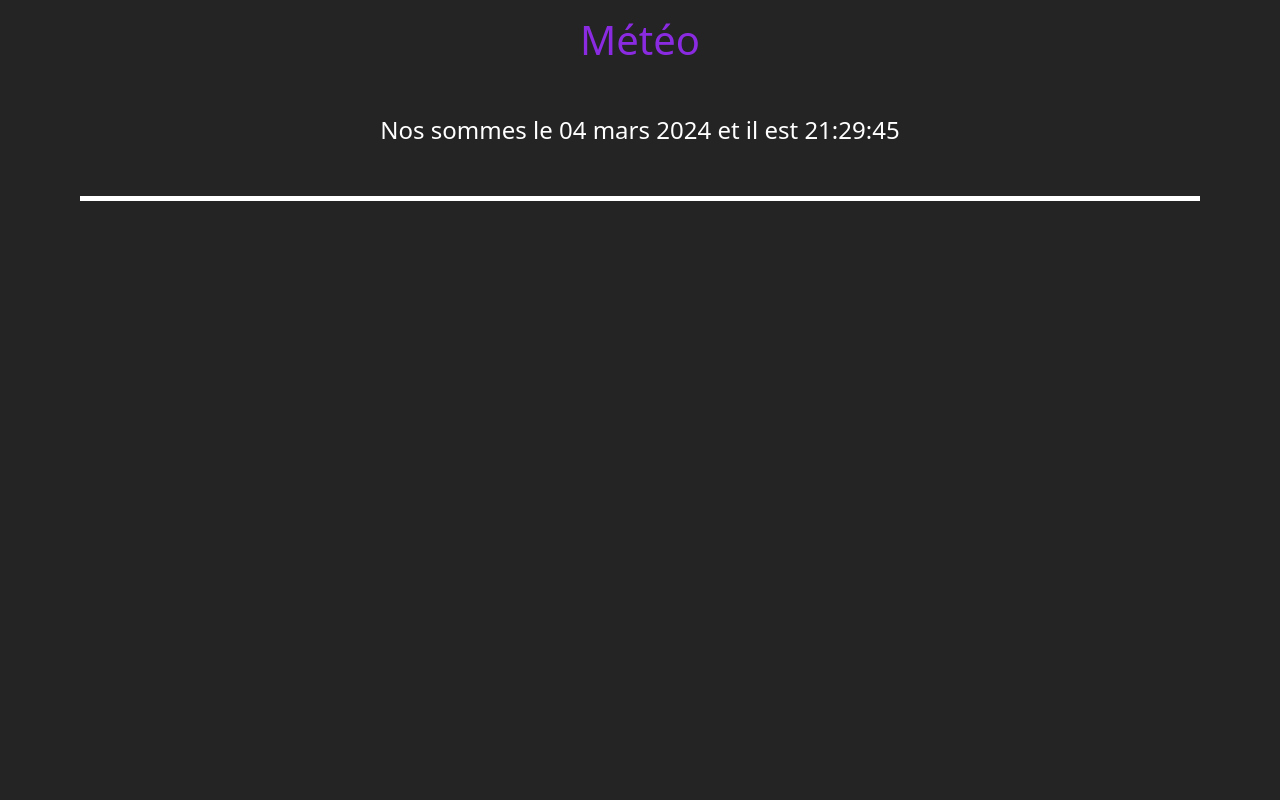
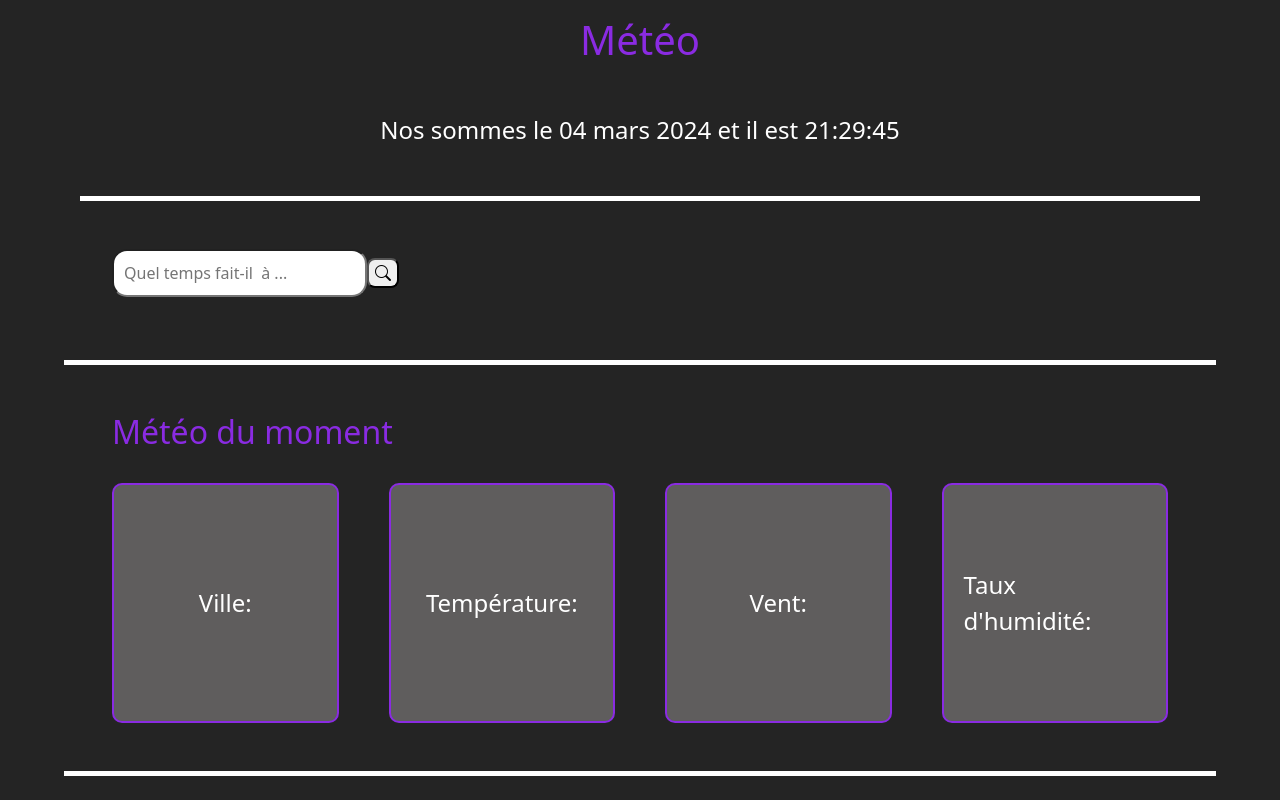
Before and after one commit to Brunod32/MeteoReact, a React (Vite) app: page / in a window 1280 px wide. Built offline with nearby package versions, Linux system fonts and the light colour scheme; no server answers.

Commit message:
Added localisation, localized weather and begin search weather

```diff
--- /dev/null
+++ b/src/components/LocalizedMeteo.jsx
@@ -0,0 +1,126 @@
+import styled from 'styled-components';
+
+const Wrapper = styled.div`
+    border-bottom: 5px solid white;
+    padding: 3rem;
+    margin: 0rem 4rem;
+`;
+
+const Title = styled.h2`
+    color: blueviolet;
+    padding-bottom: 1.5rem;
+`
+const WeatherWrapper = styled.div`
+    display: flex;
+    justify-content: center;
+    align-items: center;
+    gap: 50px;
+`
+const WeatherTile = styled.div`
+    border: 2px solid blueviolet;
+    padding: 20px;
+    border-radius: 10px;
+    display: flex;
+    flex-direction: column;
+    align-items: center;
+    justify-content: center;
+    width: 20rem;
+    height: 15rem;
+    font-size: 1.5rem;
+    background-color: #5f5d5d;
+`
+// #city .bi {
+//     font-size: 2em;
+// }
+
+// .bi-thermometer-half {
+//     font-size: 2em;
+//     color: red;
+// }
+
+// .bi-wind {
+//     font-size: 2em;
+//     color: grey;
+// }
+
+// .bi-droplet {
+//     font-size: 2em;
+//     color: blue;
+// }
+
+export default function LocalizedMeteo() {
+    const apiKey = '7d4a696f4e46055b073d599ec89e157b';
+    // localisation from API Geolocalisation
+    let location = navigator.geolocation.getCurrentPosition(
+        function (position) {
+            console.log(position)
+
+            // Call to openWeather API with city for parameter
+            let apiCall = function (lat, lon) {
+                let url = `https://api.openweathermap.org/data/2.5/weather?lat=${lat}&lon=${lon}&appid=${apiKey}&units=metric&lang=fr`;
+
+                // Current weather
+                fetch(url)
+                    .then(response => response.json()
+                        .then((data) => {
+                            console.log(data);
+
+                        switch (data.weather[0].main) {
+                            case 'Thunderstorm':
+                                document.querySelector('#city').innerHTML =
+                                "<i class='bi bi-geo-alt'></i> " + data.name + ", le temps est <i class='bi bi-cloud-lightning'></i>";
+                                break;
+                            case 'Clouds':
+                                document.querySelector('#city').innerHTML =
+                                "<i class='bi bi-geo-alt'></i> " + data.name + ", le temps est <i class='bi bi-cloud'></i>";
+                                break;
+                            case 'Rain':
+                                document.querySelector('#city').innerHTML =
+                                "<i class='bi bi-geo-alt'></i> " + data.name + ", le temps est <i class='bi bi-cloud-drizzle'></i>";
+                                break;
+                            case 'Clear':
+                                document.querySelector('#city').innerHTML =
+                                "<i class='bi bi-geo-alt'></i> " + data.name + ", le temps est <i class='bi bi-brightness-high'></i>";
+                                break;
+                            case 'Mist' || 'Smoke' || 'Haze' || 'Dust' || 'Fog' || 'Sand' || 'Ash' || 'Squall' || 'Tornado':
+                                document.querySelector('#city').innerHTML =
+                                "<i class='bi bi-geo-alt'></i> " + data.name + ", le temps est <i class='bi bi-cloud-drizzle'></i>";
+                                break;
+                            case 'Snow':
+                                document.querySelector('#city').innerHTML =
+                                "<i class='bi bi-geo-alt'></i> " + data.name + ", le temps est <i class='bi bi-cloud-snow'></i>";
+                                break;
+                            default:
+                                document.querySelector('#city').innerHTML = "Tendance : inconnue";
+                                break;
+                        }
+
+                        document.querySelector('#temp').innerHTML =
+                            "<i class='bi bi-thermometer-half'></i> " + data.main.temp + '°C' + ", ressenti " + data.main.feels_like + '°C';
+                        document.querySelector('#wind').innerHTML =
+                            "<i class='bi bi-wind'></i> " + data.wind.speed + ' km/h';
+                        document.querySelector('#humidity').innerHTML =
+                            "<i class='bi bi-droplet'></i> " + data.main.humidity + ' %';
+
+                    })
+                ).catch(err => console.log('Erreur: ' + err));
+            }
+            apiCall(position.coords.latitude, position.coords.longitude)
+
+        }
+    )
+    return (
+        <>
+            <Wrapper>
+                <Title>Météo du moment</Title>
+                <WeatherWrapper>
+                    <WeatherTile id="city">Ville: </WeatherTile>
+                    <WeatherTile id="temp">Température: </WeatherTile>
+                    <WeatherTile id="wind">Vent: </WeatherTile>
+                    <WeatherTile id="humidity">Taux d'humidité: </WeatherTile>
+                </WeatherWrapper>
+            </Wrapper>
+
+      </>
+  )
+}
--- /dev/null
+++ b/src/components/SearchWeather.jsx
@@ -0,0 +1,27 @@
+import styled from 'styled-components';
+
+const Wrapper = styled.div`
+    border-bottom: 5px solid white;
+    padding: 3rem;
+    margin: 0rem 4rem;
+`;
+
+const InputSeach = styled.input`
+    border-radius: 15px;
+    margin-bottom: 15px;
+    padding: 10px;
+`;
+
+const BtnSearch = styled.button`
+    border-radius: 0.5rem;
+`;
+
+
+export default function SearchWeather() {
+  return (
+      <Wrapper>
+          <InputSeach type="text" id="inputCity" placeholder="Quel temps fait-il  à ..."></InputSeach>
+          <BtnSearch><i class="bi bi-search"></i></BtnSearch>
+      </Wrapper>
+  )
+}
--- a/src/main.jsx
+++ b/src/main.jsx
@@ -3,10 +3,14 @@ import ReactDOM from 'react-dom/client'
 // import App from './App.jsx'
 import './index.css'
 import Header from './components/Header.jsx'
+import LocalizedMeteo from './components/LocalizedMeteo.jsx'
+import SearchWeather from './components/SearchWeather.jsx'
 
 ReactDOM.createRoot(document.getElementById('root')).render(
   <React.StrictMode>
     {/* <App /> */}
     <Header />
+    <SearchWeather />
+    <LocalizedMeteo />
   </React.StrictMode>,
 )
```
